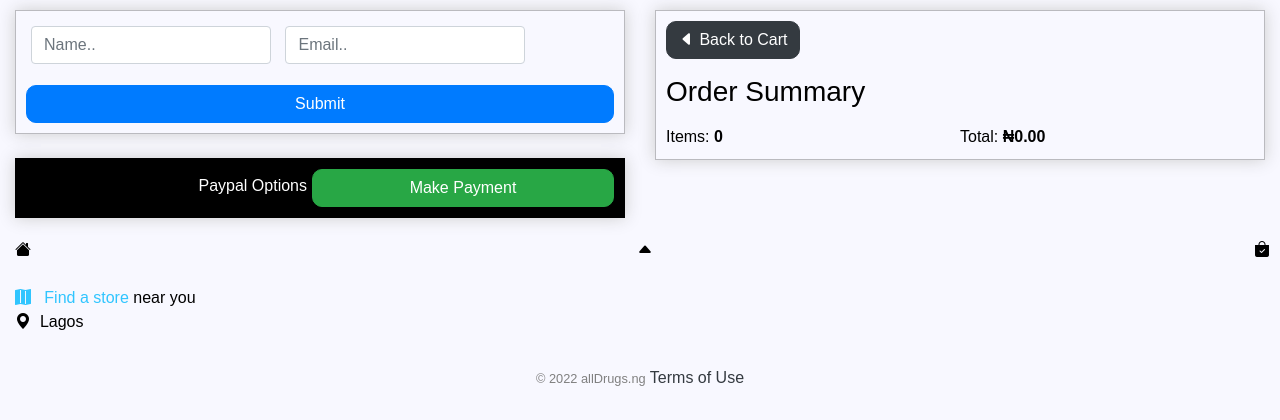
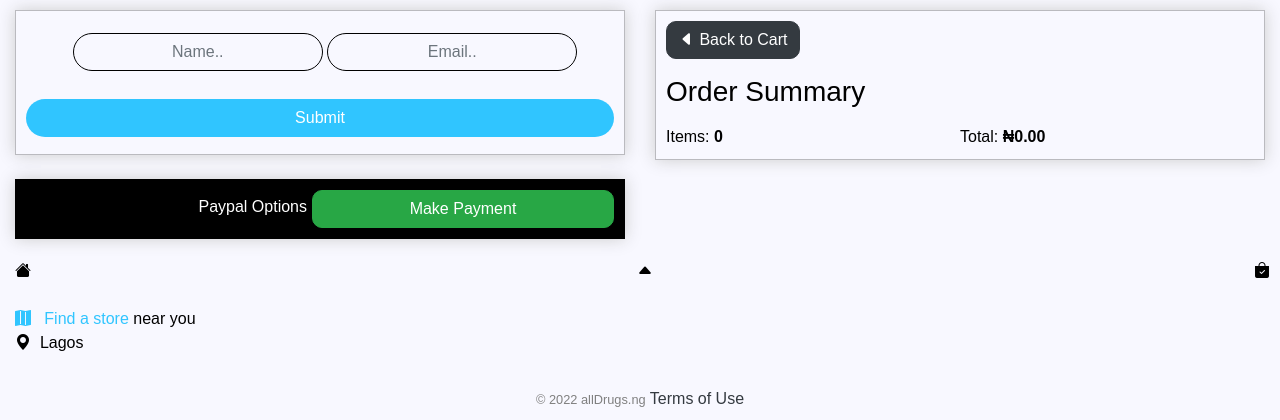
Before and after one commit to Dr-dyrane/Python, a Django app: page /checkout/ in a window 1280 px wide. Shown: the part 45-465 px from the top of the page. Run offline with Django 4.2, Linux system fonts and the light colour scheme; some libraries are stand-ins or nearby versions; some web fonts are replaced.

Commit message:
need checkout and payment fix code

```diff
--- a/static/css/main.css
+++ b/static/css/main.css
@@ -309,6 +309,24 @@ h1,h2,h3,h4,h5,h6 {
 }
 
 
+
+.edit-checkout input {
+
+     border:0;
+     background: none;
+     display: block;
+     margin: 7px auto;
+     text-align: center;
+     border: 1.5px solid #000;
+     padding: 7px 7px;
+     width: 250px;
+     outline: none;
+     color: #000;
+     border-radius: 22px;
+     transition: 0.25s;
+}
+
+
 .edit input:focus{
      width: 300px;
      border-color: #000;
@@ -318,6 +336,13 @@ h1,h2,h3,h4,h5,h6 {
      width: 280px;
      border-color: #fff;
       }
+
+
+.edit-checkout input:focus{
+     width: 300px;
+     border-color: #000;
+      }
+
 
 .log input[type = "text"]:focus,.log input[type = "password"]:focus{
      width: 280px;
--- a/store/templates/store/checkout.html
+++ b/store/templates/store/checkout.html
@@ -4,14 +4,14 @@
 <div class="row">
     <div class="col-lg-6">
         <div class="box-element" id="form-wrapper">
-            <form method="post"id="form" action="{% url 'checkout' %}">
+            <form class="edit-checkout" align="center"id="form">
                 {% csrf_token %}
                 <div id="user-info">
                     <div class="form-field">
-                        <input required class="form-control" type="text" name="name" placeholder="Name..">
+                        <input required class="form-control" type="text" name="name" placeholder="Name.."/>
                     </div>
                     <div class="form-field">
-                        <input required class="form-control" type="email" name="email" placeholder="Email..">
+                        <input required class="form-control" type="email" name="email" placeholder="Email.."/>
                     </div>
                 </div>
 
@@ -22,24 +22,24 @@
                     </p>
                     <hr>
                     <div class="form-field">
-                        <input class="form-control" type="text" name="address" placeholder="Street Address..">
+                        <input class="form-control" type="text" name="address" placeholder="Street Address.."/>
                     </div>
                     <div class="form-field">
-                        <input class="form-control" type="text" name="city" placeholder="City..">
+                        <input class="form-control" type="text" name="city" placeholder="City.."/>
                     </div>
                     <div class="form-field">
-                        <input class="form-control" type="text" name="state" placeholder="State..">
+                        <input class="form-control" type="text" name="state" placeholder="State.."/>
                     </div>
                     <div class="form-field">
-                        <input class="form-control" type="text" name="zipcode" placeholder="Zip code..">
+                        <input class="form-control" type="text" name="zipcode" placeholder="Zip code.."/>
                     </div>
                     <div class="form-field">
-                        <input class="form-control" type="text" name="country" placeholder="Zip code..">
+                        <input class="form-control" type="text" name="country" placeholder="Zip code.."/>
                     </div>
                 </div>
 
                 <hr>
-                <input id="form-button" class="btn btn-primary btn-block" type="submit" value="Submit" formmethod="post"action="{% url 'checkout' %}">
+                <input style="background:#30C5FF;color:white;border:none" id="form-button" class="btn btn-primary btn-block" type="submit" value="Submit"/>
             </form>
         </div>
         <br>
@@ -145,6 +145,9 @@
 <script type="text/javascript">
 
     var shipping = '{{order.shipping}}'
+    var total = '{{order.get_cart_total|floatformat:2}}'
+
+
     if (shipping == 'False') {
         document.getElementById('shipping-info').innerHTML = ''
     }
--- a/store/views.py
+++ b/store/views.py
@@ -174,7 +174,7 @@ def processOrder(request):
 	if order.shipping == True:
 	    if request.method == "POST":
 
-    		ShippingAddress.objects.create(
+	        ShippingAddress.objects.create(
     		        customer=customer,
     		        order=order,
     		        address= request.POST['address'],
```
Also changed, not shown: db.sqlite3.
